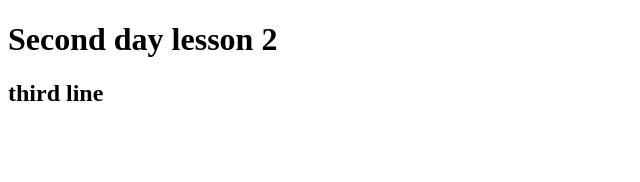
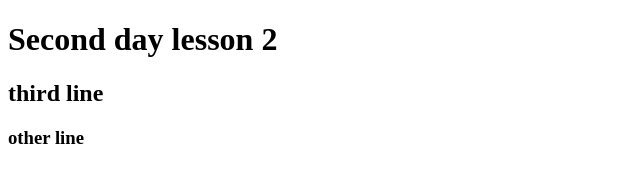
Before and after one commit to Aladino22/mysimple, a plain HTML site: page index.html in a window 1280 px wide. Shown: the full height of the page, 0-640 px from the left. Drawn offline with Linux system fonts and the light colour scheme.

Commit message:
other line added

```diff
--- a/index.html
+++ b/index.html
@@ -7,5 +7,6 @@
   <body>
     <h1>Second day lesson 2 </h1>
     <h2>third line</h2>
+    <h3>other line</h3>
   </body>
 </html>
```
